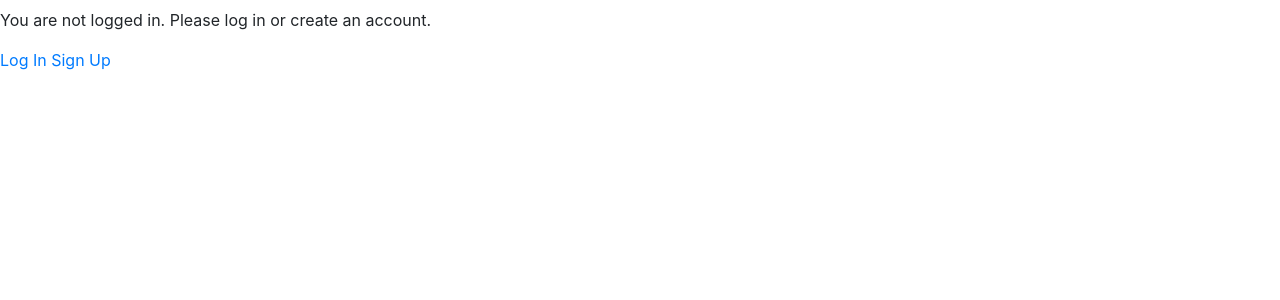
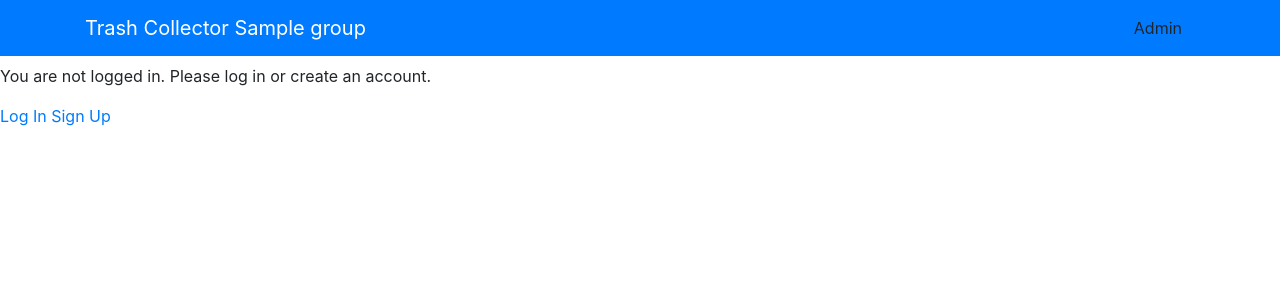
Before and after one commit to cashmy/trash_collector, a Django app: template trash_collector/templates/home.html in a window 1280 px wide. Shown: the top 300 px of the page. Run offline with Django 3.2, Linux system fonts and the light colour scheme; the template is opened without the code that fills it: most values are stand-ins (such as "Sample title", 1, 10 or a date in 2020); some libraries are stand-ins or nearby versions.

Commit message:
Added background images to project. modified base.html to use preliminary _navbar

```diff
--- a/trash_collector/addresses/models.py
+++ b/trash_collector/addresses/models.py
@@ -1,8 +1,9 @@
 from django.db import models
+
 
 # Create your models here.
 class Address(models.Model):
-
+    pass
     # Address line 1
     # Address line 2
     # City name
--- a/trash_collector/templates/base.html
+++ b/trash_collector/templates/base.html
@@ -19,16 +19,8 @@
   <title>{% block title %}Django Auth Tutorial{% endblock %}</title>
 </head>
 <body>
-{% if user.is_authenticated %}
-  {% for group in user.groups.all%}
-    {% if group.name == "Customers" %}
-    <p>Customer Navbar</p>
-    {% elif group.name == "Employees" %}
-    <p>Employee Navbar</p>
-    {% endif %}
-  {% endfor %}
-  <p><a href="{% url 'logout' %}">Log Out</a></p>
-{% endif %}
+    <!-- NavBar -->
+    {% include 'partials/_navbar.html' %}
   <main>
     <h1>{% block header %} {% endblock %}</h1>
     {% block content %}
--- a/trash_collector/templates/home.html
+++ b/trash_collector/templates/home.html
@@ -4,10 +4,10 @@
 
 {% block content %}
 {% if user.is_authenticated %}
-  Hello {{ user.username }}. You don't have a group assigned. Please contact administrator or attempt to register again.
+<p class="wh-text" >Hello {{ user.username }}. You don't have a group assigned. Please contact administrator or attempt to register again.</p>
   <p><a href="{% url 'logout' %}">Log Out</a></p>
 {% else %}
-  <p>You are not logged in. Please log in or create an account.</p>
+  <p class="wh-text">You are not logged in. Please log in or create an account.</p>
   <a href="{% url 'login' %}">Log In</a>
   <a href="{% url 'accounts:register' %}">Sign Up</a>
 {% endif %}
--- a/trash_collector/templates/partials/_navbar.html
+++ b/trash_collector/templates/partials/_navbar.html
@@ -1,6 +1,16 @@
+{% if user.is_authenticated %}
+  {% for group in user.groups.all%}
+    {% if group.name == "Customers" %}
+    <p>Customer Navbar</p>
+    {% elif group.name == "Employees" %}
+    <p>Employee Navbar</p>
+    {% endif %}
+  {% endfor %}
+  <p><a href="{% url 'logout' %}">Log Out</a></p>
+{% endif %}
 <nav class="navbar navbar-dark bg-primary mb-4" style="margin-bottom: 0px !important">
     <div class="container">
-        <a class="navbar-brand" href="/">Trash Collector</a>
+        <a class="navbar-brand" href="/">Trash Collector {{ group.name }} </a>
         <a class="btn btn-navbar btn-navbar-span" href="/admin">Admin</a>
     </div>
 </nav>
```
Also changed, not shown: trash_collector/static/trash_collector/style.css (added, +9 -0 lines), trash_collector/static/trash_collector/images/Toter.jpg (added), trash_collector/static/trash_collector/images/garbage_collector.jpg (added), trash_collector/static/trash_collector/images/trash_thrower.jpg (added), trash_collector/static/trash_collector/images/truck.jpg (added), 1 other file.
